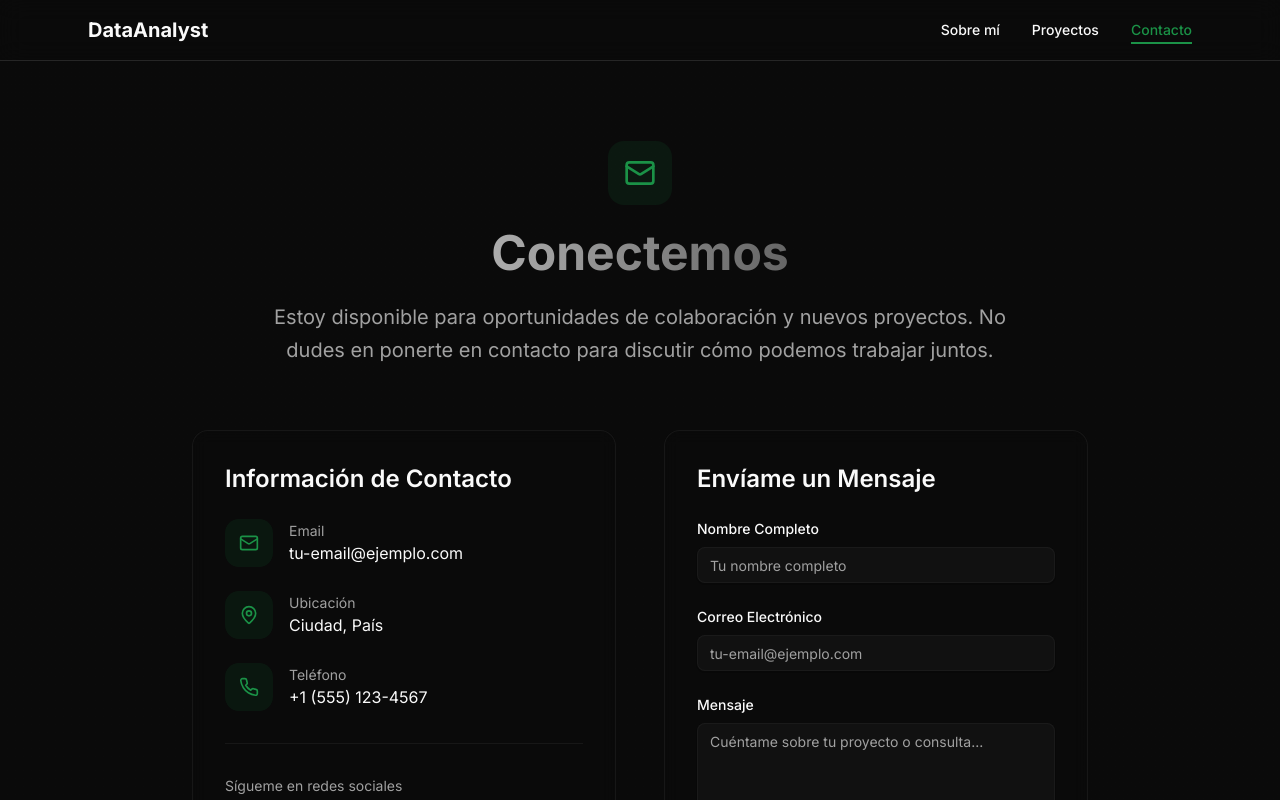
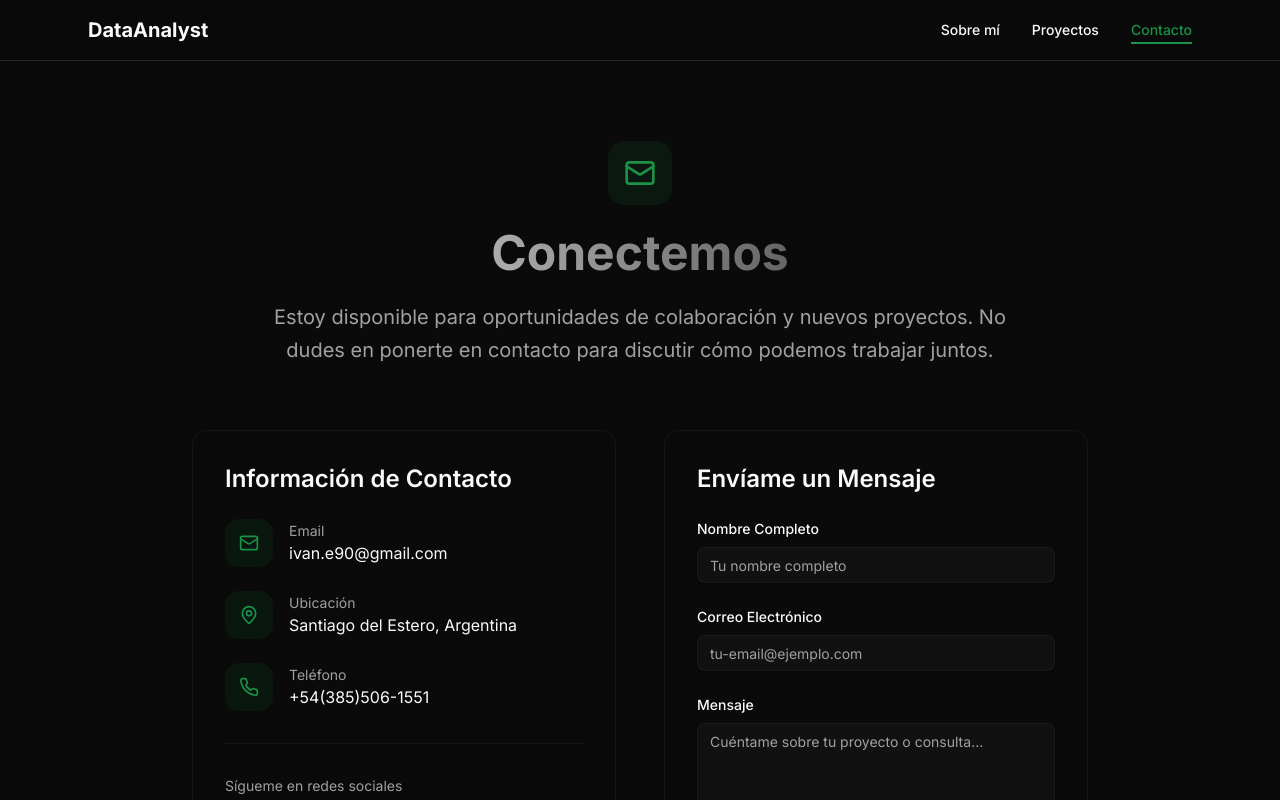
Before and after one commit to SylvesterStandallone/data-portfolio, a Next.js app: page /contacto in a window 1280 px wide. Shown: the top 800 px of the page. Built offline with nearby package versions, Linux system fonts and the light colour scheme.

Commit message:
chore: sync main changes to data-portfolio
Update all files from main branch.

Co-authored-by: SylvesterStandallone <104393030+SylvesterStandallone@users.noreply.github.com>

```diff
--- a/app/contacto/page.tsx
+++ b/app/contacto/page.tsx
@@ -61,10 +61,10 @@ export default function ContactoPage() {
                     <div>
                       <p className="text-sm text-muted-foreground">Email</p>
                       <a
-                        href="mailto:tu-email@ejemplo.com"
+                        href="mailto:ivan.e90@gmail.com"
                         className="text-foreground hover:text-accent transition-colors"
                       >
-                        tu-email@ejemplo.com
+                        ivan.e90@gmail.com
                       </a>
                     </div>
                   </div>
@@ -75,7 +75,7 @@ export default function ContactoPage() {
                     </div>
                     <div>
                       <p className="text-sm text-muted-foreground">Ubicación</p>
-                      <p className="text-foreground">Ciudad, País</p>
+                      <p className="text-foreground">Santiago del Estero, Argentina</p>
                     </div>
                   </div>
 
@@ -85,7 +85,7 @@ export default function ContactoPage() {
                     </div>
                     <div>
                       <p className="text-sm text-muted-foreground">Teléfono</p>
-                      <p className="text-foreground">+1 (555) 123-4567</p>
+                      <p className="text-foreground">+54(385)506-1551</p>
                     </div>
                   </div>
                 </div>
@@ -94,7 +94,7 @@ export default function ContactoPage() {
                   <p className="text-sm text-muted-foreground mb-4">Sígueme en redes sociales</p>
                   <div className="flex space-x-4">
                     <Link
-                      href="https://linkedin.com/in/tu-perfil"
+                      href="https://www.linkedin.com/in/ivanges/"
                       target="_blank"
                       rel="noopener noreferrer"
                       className="w-10 h-10 bg-accent/10 rounded-xl flex items-center justify-center text-accent hover:bg-accent hover:text-accent-foreground transition-all"
@@ -103,7 +103,7 @@ export default function ContactoPage() {
                     </Link>
 
                     <Link
-                      href="https://github.com/tu-usuario"
+                      href="https://github.com/SylvesterStandallone"
                       target="_blank"
                       rel="noopener noreferrer"
                       className="w-10 h-10 bg-accent/10 rounded-xl flex items-center justify-center text-accent hover:bg-accent hover:text-accent-foreground transition-all"
```
